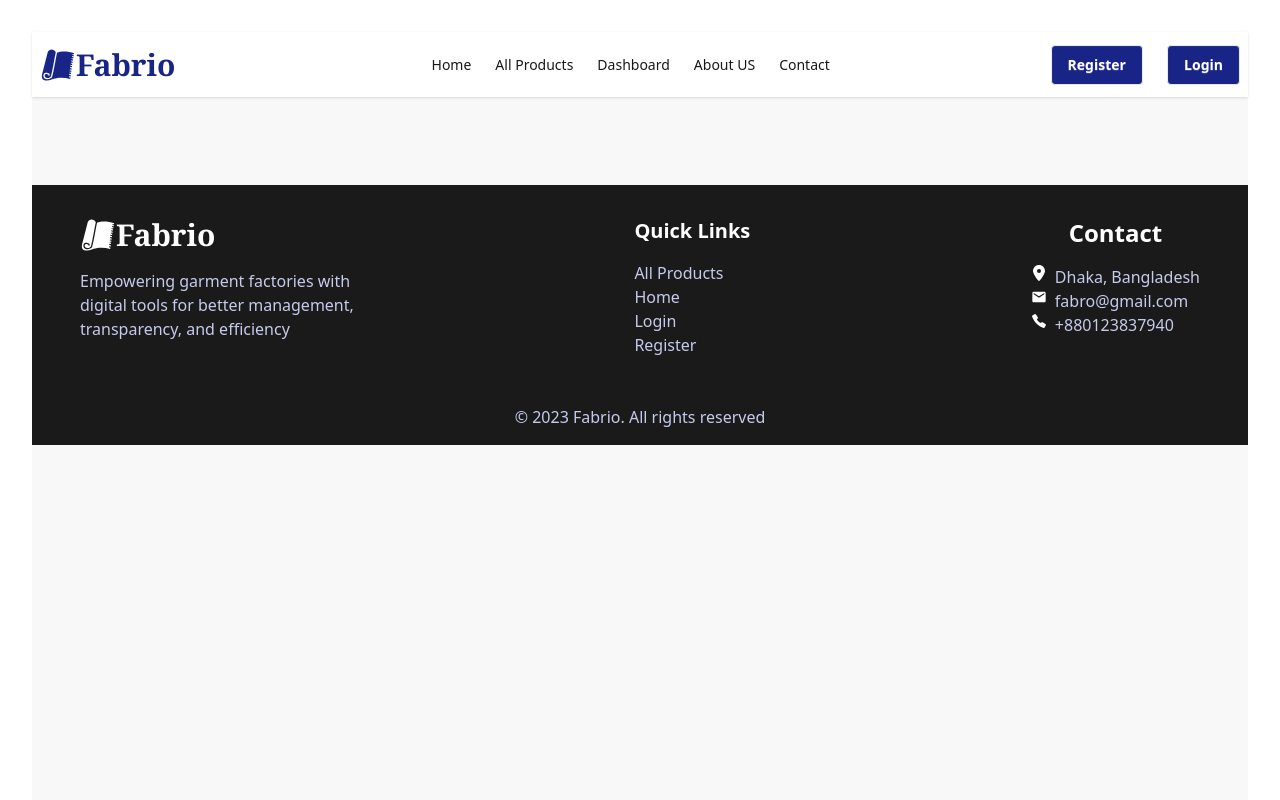
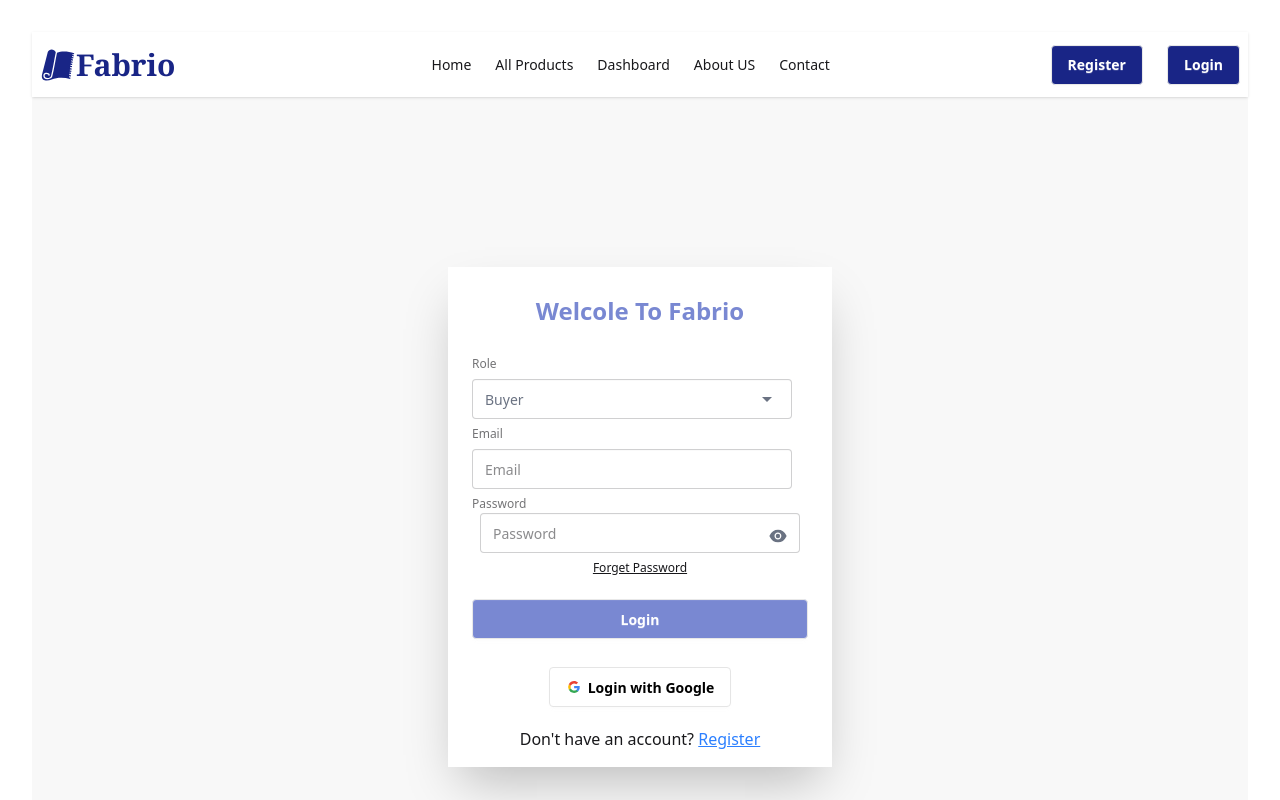
Before and after one commit to tarif421/Fabrio-, a React (Vite) app: page /auth/login in a window 1280 px wide. Shown: the top 800 px of the page. Built offline with nearby package versions, Linux system fonts and the light colour scheme; no server answers.

Commit message:
login added

```diff
--- a/src/Components/Header/Navbar.jsx
+++ b/src/Components/Header/Navbar.jsx
@@ -100,7 +100,7 @@
         <Link to="/auth/register"><a className="btn bg-[#192586] text-[#ffffff]">Register</a></Link>
       </div>
          <div className="navbar-end ">
-        <a className="btn bg-[#192586] text-[#ffffff]">Login</a>
+      <Link to="/auth/login">  <a className="btn bg-[#192586] text-[#ffffff]">Login</a></Link>
       </div>
     </div>
   );
--- a/src/Components/Login/Login.jsx
+++ b/src/Components/Login/Login.jsx
@@ -1,11 +1,213 @@
-import React from 'react';
+import React, { use, useRef, useState } from "react";
+import { Link, useLocation, useNavigate } from "react-router";
+import { AuthContext } from "../../Provider/AuthProvider";
+import { AiFillEye, AiFillEyeInvisible } from "react-icons/ai";
+import { toast } from "react-toastify";
+import { sendPasswordResetEmail } from "firebase/auth";
+import { MdArrowDropDown } from "react-icons/md";
 
 const Login = () => {
-    return (
-        <div>
+  const { logIn, signInWithGoogle, auth } = use(AuthContext);
+  const emailRef = useRef();
 
+  // const [email, setEmail] = useState("")
+  const location = useLocation();
+  const navigate = useNavigate();
+  const [error, setError] = useState("");
+  const [showPassword, setShowPass] = useState(false);
+  const [role, setRole] = useState("buyer");
+
+  console.log(location);
+  const handleLogin = (e) => {
+    e.preventDefault();
+
+    const form = e.target;
+    const email = form.email.value;
+    const password = form.password.value;
+    const role = form.role.value;
+    console.log({ email, password, role});
+
+    logIn(email, password)
+      .then((result) => {
+        const user = result.user;
+        form.reset();
+        console.log(user);
+        navigate(`${location.state ? location.state : "/"}`);
+      })
+      .catch(() => {
+        const errorCode = " email or password incorrect";
+
+        // alert(errorCode, errorMessage);
+        setError(errorCode);
+        form.reset();
+      });
+  };
+
+  const handleGoogleSignIn = () => {
+    signInWithGoogle()
+      .then((result) => {
+        toast.success("login Successful");
+        console.log(result.user);
+        navigate(location?.state || "/");
+      })
+      .catch((error) => {
+        console.log(error);
+      });
+  };
+  // reset password
+  const handleForgetPassword = () => {
+    const email = emailRef.current.value;
+
+    if (!email) {
+      toast.error("Please enter your email first");
+      return;
+    }
+
+    sendPasswordResetEmail(auth, email)
+      .then(() => {
+        toast.success("Check your email for reset password");
+      })
+      .catch((error) => {
+        toast.error(error.message);
+      });
+  };
+
+  return (
+    <>
+      <div className=" flex justify-center min-h-screen  items-center ">
+        <div className=" bg-base-100 w-full max-w-sm shrink-0 shadow-2xl py-4">
+          <h2 className="font-semibold text-2xl text-center text-[#7988d2] mt-3 ">
+            Welcole To Fabrio
+          </h2>
+          <form onSubmit={handleLogin} className="card-body">
+            <fieldset className="fieldset">
+              {/* role */}
+              <label className="label">Role</label>
+
+              <div className="dropdown dropdown-bottom w-full">
+                <div
+                  tabIndex={0}
+                  className="input flex items-center justify-between cursor-pointer"
+                >
+                  <span className="capitalize text-gray-500">
+                    {role || "Select role"}
+                  </span>
+                  <MdArrowDropDown className="text-2xl text-gray-500" />
+                </div>
+
+                <ul
+                  tabIndex={0}
+                  className="dropdown-content menu p-2 shadow bg-base-100 rounded-box w-full mt-1"
+                >
+                  <li onClick={() => setRole("buyer")}>
+                    <a>Buyer</a>
+                  </li>
+                  <li onClick={() => setRole("manager")}>
+                    <a>Manager</a>
+                  </li>
+                </ul>
+              </div>
+
+              <input type="hidden" name="role" value={role} />
+
+              {/* email */}
+              <label className="label">Email</label>
+              <input
+                type="email"
+                className="input"
+                placeholder="Email"
+                name="email"
+                ref={emailRef}
+                autoComplete="new-email"
+                required
+              />
+              {/* password */}
+              <div className="relative">
+                <label className="label text-left block">Password</label>
+                <input
+                  type={showPassword ? "text" : "password"}
+                  className="input"
+                  placeholder="Password"
+                  name="password"
+                  autoComplete="new-password"
+                  required
+                />
+                <span
+                  className="absolute right-5 top-[31px] cursor-pointer text-xl text-gray-500 z-50"
+                  onClick={() => setShowPass(!showPassword)}
+                >
+                  {showPassword ? <AiFillEyeInvisible /> : <AiFillEye />}
+                </span>
+              </div>
+
+              <div className="text-center">
+                <button
+                  onClick={handleForgetPassword}
+                  type="button"
+                  className="underline cursor-pointer hover:text-blue-600"
+                >
+                  Forget Password
+                </button>
+              </div>
+
+              {error && <p className="text-red-600">{error}</p>}
+
+              <button
+                type="submit"
+                className="btn bg-[#7988d2] text-white mt-4"
+              >
+                Login
+              </button>
+            </fieldset>
+          </form>
+
+          {/* sign in with google */}
+          <button
+            onClick={handleGoogleSignIn}
+            className="btn bg-white mx-5  text-black border-[#e5e5e5]"
+          >
+            <svg
+              aria-label="Google logo"
+              width="16"
+              height="16"
+              xmlns="http://www.w3.org/2000/svg"
+              viewBox="0 0 512 512"
+            >
+              <g>
+                <path d="m0 0H512V512H0" fill="#fff"></path>
+                <path
+                  fill="#34a853"
+                  d="M153 292c30 82 118 95 171 60h62v48A192 192 0 0190 341"
+                ></path>
+                <path
+                  fill="#4285f4"
+                  d="m386 400a140 175 0 0053-179H260v74h102q-7 37-38 57"
+                ></path>
+                <path
+                  fill="#fbbc02"
+                  d="m90 341a208 200 0 010-171l63 49q-12 37 0 73"
+                ></path>
+                <path
+                  fill="#ea4335"
+                  d="m153 219c22-69 116-109 179-50l55-54c-78-75-230-72-297 55"
+                ></path>
+              </g>
+            </svg>
+            Login with Google
+          </button>
+          <p className="font-xs text-center pt-5">
+            Don't have an account?{" "}
+            <Link
+              to="/auth/register"
+              className="text-blue-500 underline text-media "
+            >
+              Register
+            </Link>{" "}
+          </p>
         </div>
-    );
+      </div>
+    </>
+  );
 };
 
 export default Login;
--- a/src/Components/Register/Register.jsx
+++ b/src/Components/Register/Register.jsx
@@ -68,7 +68,7 @@
   return (
     <>
       <div className=" flex justify-center min-h-screen  items-center ">
-        <div className="card bg-base-100 w-full max-w-sm shrink-0 shadow-2xl py-5">
+        <div className=" bg-base-100 w-full max-w-sm shrink-0 shadow-2xl py-5">
           <h2 className="font-semibold text-2xl text-center">
             Register your account
           </h2>
@@ -138,7 +138,7 @@
                 <div className="relative w-full">
                   <input
                     type={showPassword ? "text" : "password"}
-                    className="input w-full pr-10"
+                    className="input w-full pr-12"
                     placeholder="Password"
                     name="password"
                     autoComplete="new-password"
```
Also changed, not shown: src/Routes/Router.jsx (+6 -4 lines).
